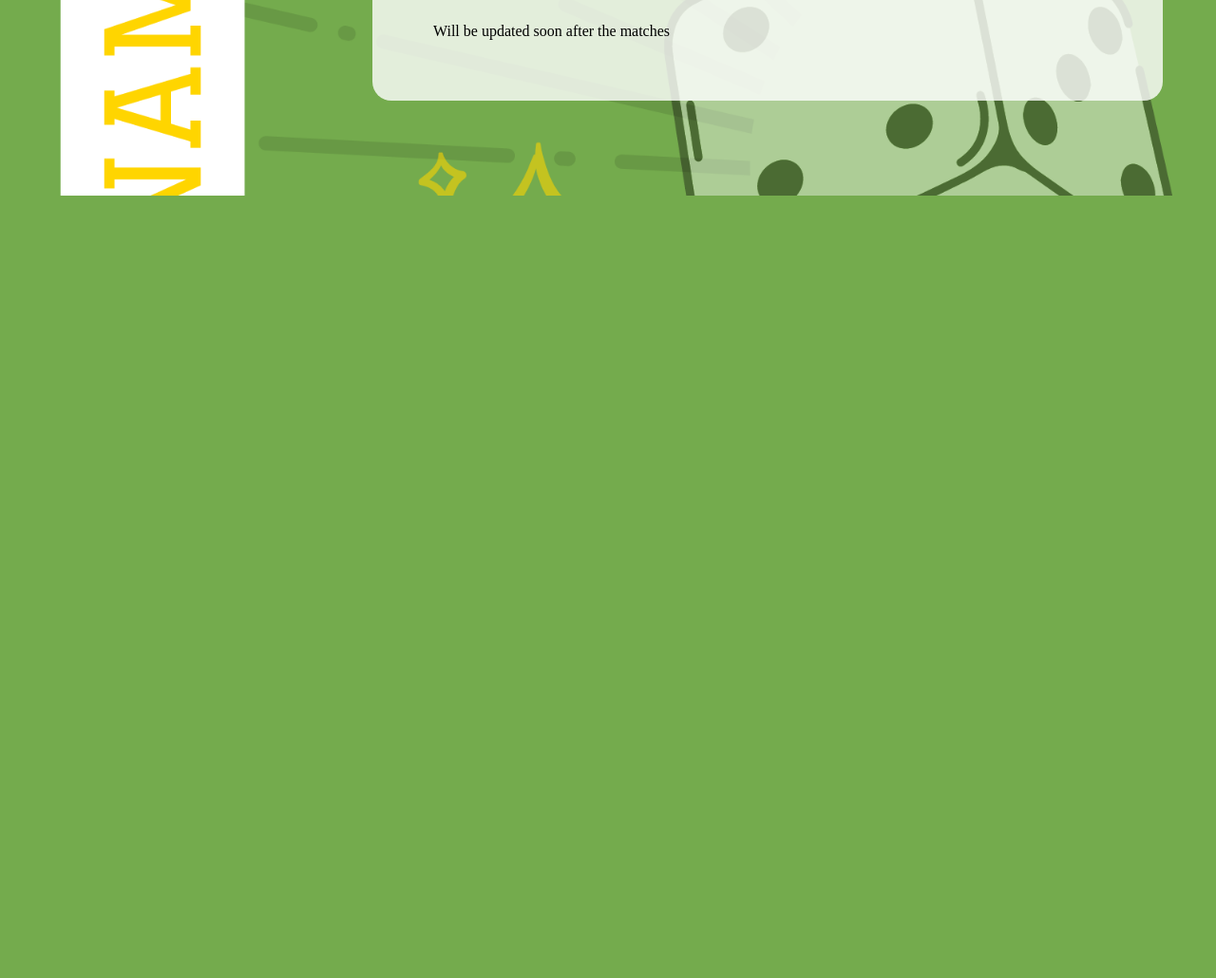
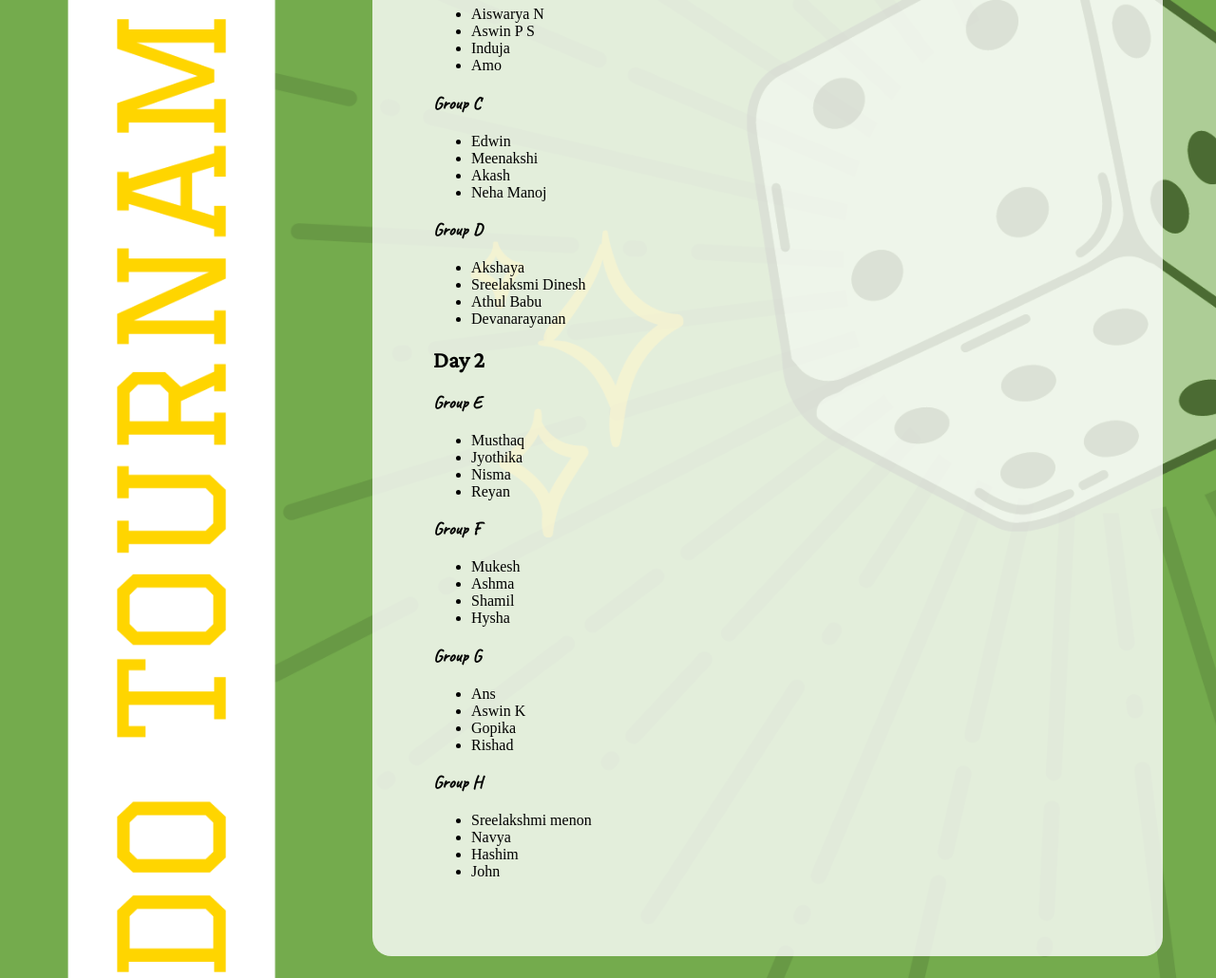
Before and after one commit to amoantony/fixture, a plain HTML site: page index.html in a window 1280 px wide. Shown: the part 594-1624 px from the top of the page at 95% size. Before the commit the page ends 800 px from the top, so only its background shows below. Drawn offline with nearby package versions, Linux system fonts and the light colour scheme.

Commit message:
Add files via upload

```diff
--- a/index.html
+++ b/index.html
@@ -70,6 +70,9 @@ body{
   padding: 20px;
 }
 h1{font-family: 'Crimson Pro';}
+h2{font-family: 'Crimson Pro';}
+h3{font-family: 'Caveat';}
+
 @media screen and (max-height: 450px) {
   .sidebar {padding-top: 15px;}
   .sidebar a {font-size: 18px;}
@@ -78,6 +81,18 @@ hu{
 color:#74ab4d;
 }
 .main{
+  float:right;
+  background-color: rgba(256, 256, 256, 0.8);
+  border-radius:20px;
+  padding-left:5%;
+  padding-top:0%;
+  padding-bottom:5%;
+  margin-right:5%;
+  margin-left:25%;
+  margin-bottom:2%;
+  width:60%;}
+
+  marquee{
   float:right;
   background-color: rgba(256, 256, 256, 0.8);
   border-radius:20px;
@@ -105,9 +120,73 @@ color:#74ab4d;
   <p></p>
 </div>
 
+<marquee><h1>Latest Results</h1>coming soon</marquee>
+
 <div class="main" align="left">
 
-  <div><h1>Fixtures</h1><br>Will be updated soon after the registration ends.</div>
+  <div><h1>Fixtures</h1>
+    <h2>Day 1</h2>
+    <div class="group">
+      <h3>Group A</h3>
+        <ul>
+          <li>Midhun</li>
+          <li>Shanoona</li>
+          <li>Amar</li>
+          <li>Ashfaque</li>
+        </ul>
+      <h3>Group B</h3>
+        <ul>
+          <li>Aiswarya N</li>
+          <li>Aswin P S</li>
+          <li>Induja</li>
+          <li>Amo</li>
+        </ul>
+      <h3>Group C</h3>
+        <ul>
+          <li>Edwin</li>
+          <li>Meenakshi</li>
+          <li>Akash</li>
+          <li>Neha Manoj</li>
+        </ul>
+      <h3>Group D</h3>
+        <ul>
+          <li>Akshaya</li>
+          <li>Sreelaksmi Dinesh</li>
+          <li>Athul Babu</li>
+          <li>Devanarayanan</li>
+        </ul>
+      <h2>Day 2</h2>
+      <h3>Group E</h3>
+      <ul>
+        <li>Musthaq</li>
+        <li>Jyothika</li>
+        <li>Nisma </li>
+        <li>Reyan</li>
+      </ul>
+    <h3>Group F</h3>
+      <ul>
+        <li>Mukesh</li>
+        <li>Ashma</li>
+        <li>Shamil</li>
+        <li>Hysha</li>
+      </ul>
+    <h3>Group G</h3>
+      <ul>
+        <li>Ans</li>
+        <li>Aswin K</li>
+        <li>Gopika</li>
+        <li>Rishad</li>
+      </ul>
+    <h3>Group H</h3>
+      <ul>
+        <li>Sreelakshmi menon</li>
+        <li>Navya</li>
+        <li>Hashim</li>
+        <li>John</li>
+      </ul>
+
+    </div>
+  </div>
 </div>
 
 <div class="main" align="leftt">
@@ -120,6 +199,7 @@ color:#74ab4d;
 
   <div><h1>Leaderboard</h1><br>Will be updated soon after the matches</div>
 </div>
+
 <script>
 
 function openNav() {
```
